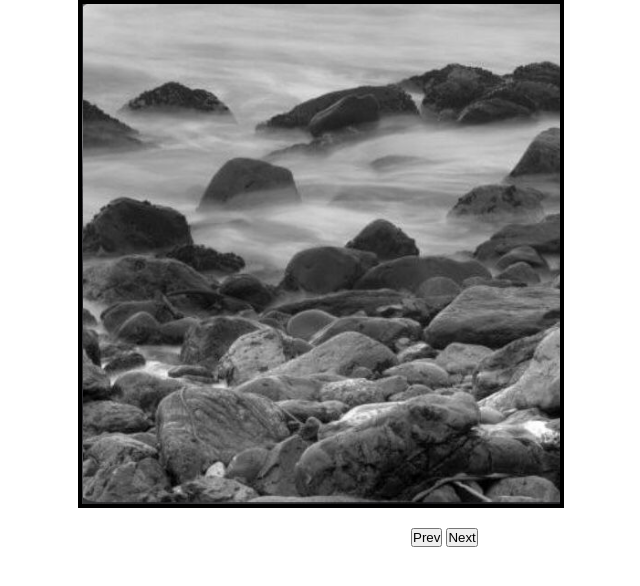
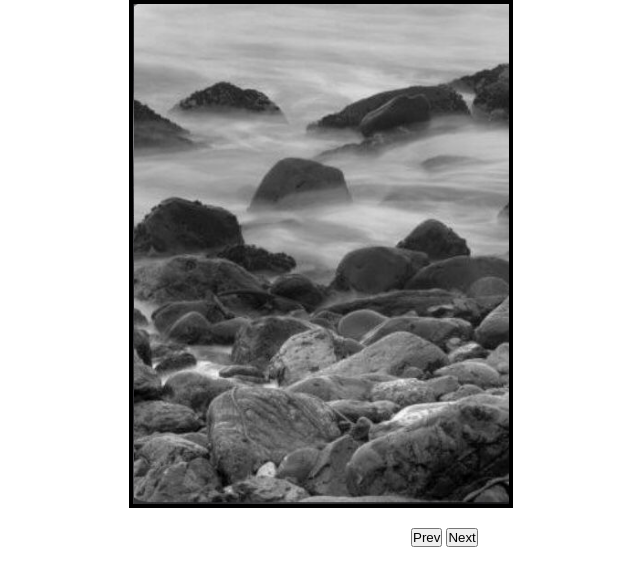
Before and after one commit to stefniey/Zuri-week6-7, a plain HTML site: page index.html in a window 1280 px wide. Shown: the whole page, without its empty margins (319-959 px from the left). Drawn offline with Linux system fonts and the light colour scheme.

Commit message:
second commit

```diff
--- a/style.css
+++ b/style.css
@@ -5,7 +5,7 @@
 
 }
 .carousel-container{
-    width: 38%;
+    width: 30%;
     margin: auto;
     border: 4px solid black;
     overflow: hidden;
```
Also changed, not shown: index.html (+5 -5 lines).
